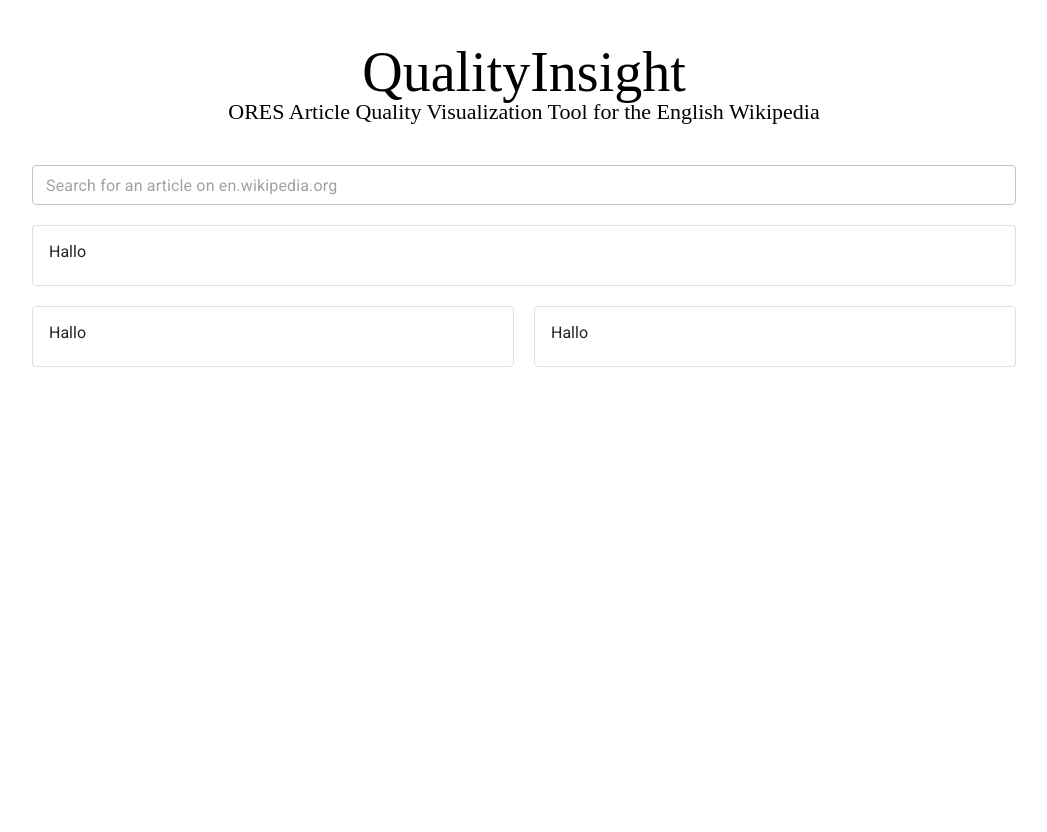
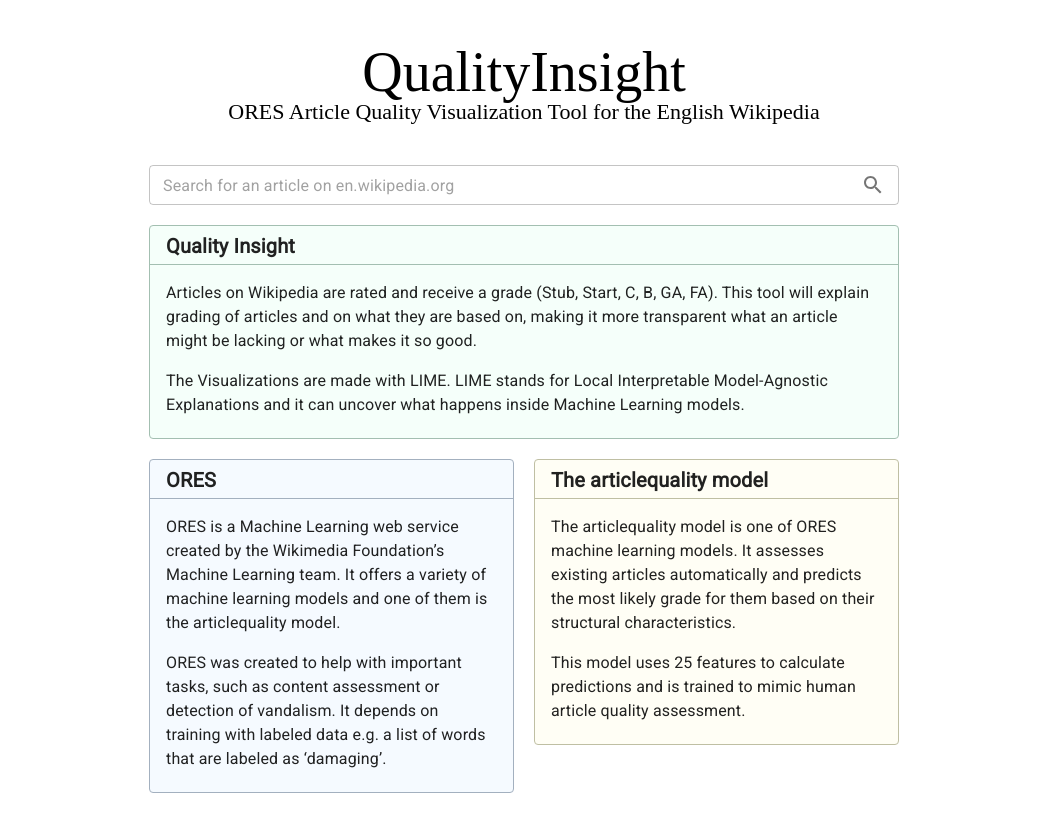
Before and after one commit to r3animat0r/QualityInsight, a React (Create React App) app in the folder qualityinsight-frontend/: page / in a window 1280 px wide. Shown: the whole page, without its empty margins (116-1163 px from the left). Before the commit the page ends 800 px from the top, so only its background shows below. Built offline with nearby package versions, Linux system fonts and the light colour scheme.

Commit message:
update home frontend

```diff
--- a/qualityinsight-frontend/package.json
+++ b/qualityinsight-frontend/package.json
@@ -4,6 +4,7 @@
   "private": true,
   "dependencies": {
     "@material-ui/core": "^4.11.4",
+    "@material-ui/icons": "^4.11.2",
     "@testing-library/jest-dom": "^5.14.1",
     "@testing-library/react": "^11.2.7",
     "@testing-library/user-event": "^12.8.3",
--- a/qualityinsight-frontend/src/views/Home.css
+++ b/qualityinsight-frontend/src/views/Home.css
@@ -5,10 +5,16 @@
     padding: 40px 20px;
     align-self: center;
     margin: 0 auto;
+    width: 70%;
+    min-width: 750px;
 }
 
-.searchBar {
+.searchbar {
     width: 100%;
+}
+
+.searchbar .MuiOutlinedInput-root.Mui-focused .MuiOutlinedInput-notchedOutline {
+    border-color: #3477C0;
 }
 
 .card {
@@ -18,11 +24,57 @@
     width: 100%;
 }
 
+.qi-card {
+    background-color: #F5FFFA !important;
+    border: 1px solid #A3BFB1 !important;
+}
+
+.ores-card {
+    background-color: #F5FAFF !important;
+    border: 1px solid #A3B0BF !important;
+}
+
+.aq-card {
+    background-color: #FFFEF5 !important;
+    border: 1px solid #BFBFA3 !important;
+}
+
 .flex-container {
     display: flex;
     gap: 20px;
 }
 
+.card-content {
+    padding-bottom: 5px !important;
+}
+
+.card-typo {
+    margin-top: -12px !important;
+    margin-bottom: 2px !important;
+    font-weight: bold !important;
+}
+
+.card-divider-green {
+    background-color: #A3BFB1 !important;
+    margin-left: -16px !important;
+    margin-right: -16px !important;
+}
+
+.card-divider-blue {
+    background-color: #A3B0BF !important;
+    margin-left: -16px !important;
+    margin-right: -16px !important;
+}
+
+.card-divider-yellow {
+    background-color: #BFBFA3 !important;
+    margin-left: -16px !important;
+    margin-right: -16px !important;
+}
+
+.content {
+    margin-top: 0px !important;
+}
 
 /* .searchBar:focused {
     background-color: red !important;
--- a/qualityinsight-frontend/src/views/Home.jsx
+++ b/qualityinsight-frontend/src/views/Home.jsx
@@ -1,33 +1,90 @@
 import './Home.css';
 import React from 'react';
+
 import Textfield from '@material-ui/core/TextField';
+import InputAdornment from '@material-ui/core/InputAdornment';
+import IconButton from '@material-ui/core/IconButton';
+import SearchIcon from '@material-ui/icons/Search';
+/* import SearchBar from '../components/SearchBar'; */
+
 import Card from '@material-ui/core/Card';
 import CardContent from '@material-ui/core/CardContent';
-import SearchBar from '../components/SearchBar';
+import Typography from '@material-ui/core/Typography';
+import Divider from '@material-ui/core/Divider';
+
 
 export default function Home() {
     return (
         <div id="home">
-            <Textfield className="searchBar" placeholder="Search for an article on en.wikipedia.org" variant="outlined" size="small" />
+            <Textfield selected
+                classes={{ root: 'searchbar', selected: 'selected' }}
+                placeholder="Search for an article on en.wikipedia.org"
+                variant="outlined"
+                size="small"
+                InputProps= {{
+                    endAdornment: <InputAdornment position="end">
+                        <IconButton /* onClick="" */ edge="end">
+                            <SearchIcon />
+                        </IconButton>
+                    </InputAdornment>
+                }}
+            />
             <div id="qi-info" className="card">
-                <Card variant="outlined">
-                    <CardContent>
-                        Hallo
+                <Card variant="outlined" classes={{ root: 'qi-card' }}>
+                    <CardContent classes={{ root: 'card-content' }}>
+                        <Typography variant="h6" classes={{ root: 'card-typo'}}>
+                            Quality Insight
+                        </Typography>
+                        <Divider classes= {{ root: 'card-divider-green' }} />
+                        <Typography variant="body1" classes= {{ body1: 'content' }}>
+                        <p>
+                            Articles on Wikipedia are rated and receive a grade (Stub, Start, C, B, GA, FA).
+                            This tool will explain grading of articles and on what they are based on, making it more transparent what an article might be lacking or what makes it so good.
+                        </p>
+                        <p>
+                            The Visualizations are made with LIME. LIME stands for Local Interpretable Model-Agnostic Explanations and it can uncover what happens inside Machine Learning models.
+                        </p>
+                        </Typography>
                     </CardContent>
                 </Card>
             </div>
             <div className="flex-container">
                 <div id="ores-info" className="card">
-                    <Card variant="outlined">
-                        <CardContent>
-                            Hallo
+                    <Card variant="outlined" classes={{ root: 'ores-card' }}>
+                        <CardContent classes={{ root: 'card-content' }}>
+                            <Typography variant="h6" classes={{ root: 'card-typo'}}>
+                                ORES
+                            </Typography>
+                            <Divider classes= {{ root: 'card-divider-blue' }} />
+                            <Typography variant="body1" classes= {{ body1: 'content' }}>
+                            <p>
+                                ORES is a Machine Learning web service created by the Wikimedia Foundation’s Machine Learning team.
+                                It offers a variety of machine learning models and one of them is the articlequality model.
+                            </p>
+                            <p>
+                                ORES was created to help with important tasks, such as content assessment or detection of vandalism.
+                                It depends on training with labeled data e.g. a list of words that are labeled as ‘damaging’.
+                            </p>
+                            </Typography>
                         </CardContent>
                     </Card>
                 </div>
                 <div id="aq-info" className="card">
-                    <Card variant="outlined">
-                        <CardContent>
-                            Hallo
+                    <Card variant="outlined" classes={{ root: 'aq-card' }}>
+                        <CardContent classes={{ root: 'card-content' }}>
+                            <Typography variant="h6" classes={{ root: 'card-typo'}}>
+                                The articlequality model
+                            </Typography>
+                            <Divider classes= {{ root: 'card-divider-yellow' }} />
+                            <Typography variant="body1" classes= {{ body1: 'content' }}>
+                            <p>
+                                The articlequality model is one of ORES machine learning models.
+                                It assesses existing articles automatically and predicts the most likely grade for them based on their structural characteristics.
+                            </p>
+                            <p>
+                                This model uses 25 features to calculate predictions and is trained to mimic human article quality assessment.
+                            </p>
+                            </Typography>
                         </CardContent>
                     </Card>
                 </div>
```
Also changed, not shown: 2 other files (tests, documents, lock files or other folders).
